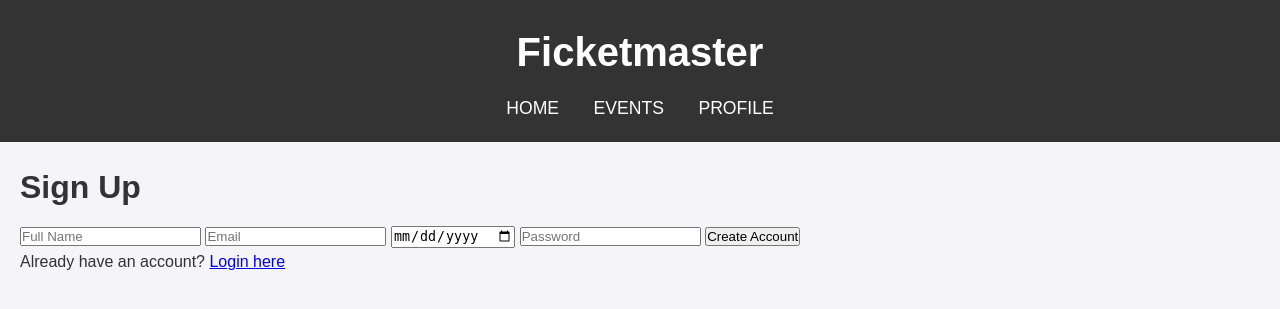
After one commit to RaiiDeNx7/FicketMaster, a Flask app: page /signup in a window 1280 px wide. The commit adds this page. Shown: the top 309 px of the page. Run offline with Flask 3, Linux system fonts and the light colour scheme.

Commit message:
Current status

```diff
--- a/app.py
+++ b/app.py
@@ -1,71 +1,146 @@
-from flask import Flask, render_template, jsonify, request
+from flask import Flask, render_template, request, redirect, url_for, session, flash, jsonify
+from flask_sqlalchemy import SQLAlchemy
+from werkzeug.security import generate_password_hash, check_password_hash
+import os
 
 app = Flask(__name__, static_folder='static')
+app.secret_key = 'your_secret_key_here'
 
-# In-memory storage for users, events, and bookings
-users = {
-    1: {"id": 1, "name": "John Doe", "email": "john.doe@example.com", "dob": "1990-01-01", "bio": "Hello, I'm John!"}
-}
+# Database config
+app.config['SQLALCHEMY_DATABASE_URI'] = 'sqlite:///ficketmaster.db'
+app.config['SQLALCHEMY_TRACK_MODIFICATIONS'] = False
+db = SQLAlchemy(app)
 
-events = {
-    1: {"id": 1, "name": "Concert A", "date": "2025-05-01", "location": "Stadium A", "tickets_available": 100},
-    2: {"id": 2, "name": "Concert B", "date": "2025-06-01", "location": "Stadium B", "tickets_available": 200}
-}
+# Models
+class User(db.Model):
+    id = db.Column(db.Integer, primary_key=True)
+    name = db.Column(db.String(80))
+    email = db.Column(db.String(120), unique=True)
+    dob = db.Column(db.String(10))
+    bio = db.Column(db.String(250))
+    password = db.Column(db.String(128))
 
-bookings = []
+class Event(db.Model):
+    id = db.Column(db.Integer, primary_key=True)
+    name = db.Column(db.String(120))
+    date = db.Column(db.String(20))
+    location = db.Column(db.String(120))
+    tickets_available = db.Column(db.Integer)
 
-# Serve the home page (index.html)
+class Booking(db.Model):
+    id = db.Column(db.Integer, primary_key=True)
+    user_id = db.Column(db.Integer)
+    event_id = db.Column(db.Integer)
+    tickets = db.Column(db.Integer)
+
+# Routes
 @app.route('/')
 def index():
     return render_template('index.html')
 
-# Serve the events page (events.html)
 @app.route('/events')
 def events_page():
-    return render_template('events.html', events=events)
+    all_events = Event.query.all()
+    return render_template('events.html', events=all_events)
 
-# Serve the profile page (profile.html)
 @app.route('/profile')
 def profile_page():
-    # Assuming the user ID is 1 for now
-    user = users.get(1)
+    if 'user_id' not in session:
+        flash("Please log in to view your profile.")
+        return redirect(url_for('login'))
+    user = User.query.get(session['user_id'])
     return render_template('profile.html', user=user)
 
-# Get all events
+@app.route('/signup', methods=['GET', 'POST'])
+def signup():
+    if request.method == 'POST':
+        name = request.form['name']
+        email = request.form['email']
+        dob = request.form['dob']
+        password = request.form['password']
+        bio = request.form.get('bio', '')
+
+        if User.query.filter_by(email=email).first():
+            flash('Email already registered.')
+            return redirect(url_for('signup'))
+
+        hashed_pw = generate_password_hash(password)
+        new_user = User(name=name, email=email, dob=dob, password=hashed_pw, bio=bio)
+        db.session.add(new_user)
+        db.session.commit()
+        flash('Account created! You can now log in.')
+        return redirect(url_for('login'))
+
+    return render_template('signup.html')
+
+@app.route('/login', methods=['GET', 'POST'])
+def login():
+    if request.method == 'POST':
+        email = request.form['email']
+        password = request.form['password']
+
+        user = User.query.filter_by(email=email).first()
+        if user and check_password_hash(user.password, password):
+            session['user_id'] = user.id
+            flash('Logged in successfully!')
+            return redirect(url_for('index'))
+        flash('Invalid email or password.')
+
+    return render_template('login.html')
+
+@app.route('/logout')
+def logout():
+    session.pop('user_id', None)
+    flash('You have been logged out.')
+    return redirect(url_for('index'))
+
+# API endpoints
 @app.route('/api/events', methods=['GET'])
 def get_events():
-    return jsonify(list(events.values()))
+    events = Event.query.all()
+    return jsonify([{
+        "id": e.id,
+        "name": e.name,
+        "date": e.date,
+        "location": e.location,
+        "tickets_available": e.tickets_available
+    } for e in events])
 
-# Book tickets for an event
 @app.route('/api/book', methods=['POST'])
 def book_tickets():
-    user_id = request.json.get('user_id')
-    event_id = request.json.get('event_id')
-    tickets = request.json.get('tickets')
+    data = request.get_json()
+    user_id = data.get('user_id')
+    event_id = data.get('event_id')
+    tickets = data.get('tickets')
 
-    # Check if event exists and has enough tickets
-    event = events.get(event_id)
+    event = Event.query.get(event_id)
     if not event:
         return jsonify({"message": "Event not found"}), 404
-    if event["tickets_available"] < tickets:
+    if event.tickets_available < tickets:
         return jsonify({"message": "Not enough tickets available"}), 400
 
-    # Update tickets availability
-    event["tickets_available"] -= tickets
-
-    # Create a booking record
-    booking = {"user_id": user_id, "event_id": event_id, "tickets": tickets}
-    bookings.append(booking)
-
+    event.tickets_available -= tickets
+    booking = Booking(user_id=user_id, event_id=event_id, tickets=tickets)
+    db.session.add(booking)
+    db.session.commit()
     return jsonify({"message": "Tickets booked successfully!"}), 201
 
-# Get user profile (API endpoint)
 @app.route('/api/profile/<int:user_id>', methods=['GET'])
 def get_profile(user_id):
-    user = users.get(user_id)
+    user = User.query.get(user_id)
     if user:
-        return jsonify(user)
+        return jsonify({
+            "id": user.id,
+            "name": user.name,
+            "email": user.email,
+            "dob": user.dob,
+            "bio": user.bio
+        })
     return jsonify({"message": "User not found"}), 404
 
+# Run the app
 if __name__ == '__main__':
+    if not os.path.exists('ficketmaster.db'):
+        with app.app_context():
+            db.create_all()
     app.run(debug=True)
--- /dev/null
+++ b/templates/signup.html
@@ -0,0 +1,35 @@
+<!DOCTYPE html>
+<html lang="en">
+<head>
+  <meta charset="UTF-8">
+  <meta name="viewport" content="width=device-width, initial-scale=1.0">
+  <title>Sign Up - Ficketmaster</title>
+  <link rel="stylesheet" href="/static/style.css">
+</head>
+<body>
+  <header>
+    <h1>Ficketmaster</h1>
+    <nav>
+      <a href="/">Home</a>
+      <a href="/events">Events</a>
+      <a href="/profile">Profile</a>
+    </nav>
+  </header>
+
+  <main>
+    <div class="auth-form">
+      <h2>Sign Up</h2>
+      <form method="POST">
+        <input type="text" name="name" placeholder="Full Name" required>
+        <input type="email" name="email" placeholder="Email" required>
+        <input type="date" name="dob" required>
+        <input type="password" name="password" placeholder="Password" required>
+        <button type="submit">Create Account</button>
+      </form>
+      <div class="form-footer">
+        <p>Already have an account? <a href="/login">Login here</a></p>
+      </div>
+    </div>
+  </main>
+</body>
+</html>
```
Also changed, not shown: seed_data.py (added, +43 -0 lines), templates/index.html (+24 -2 lines), templates/login.html (added, +33 -0 lines), instance/ficketmaster.db (added).
